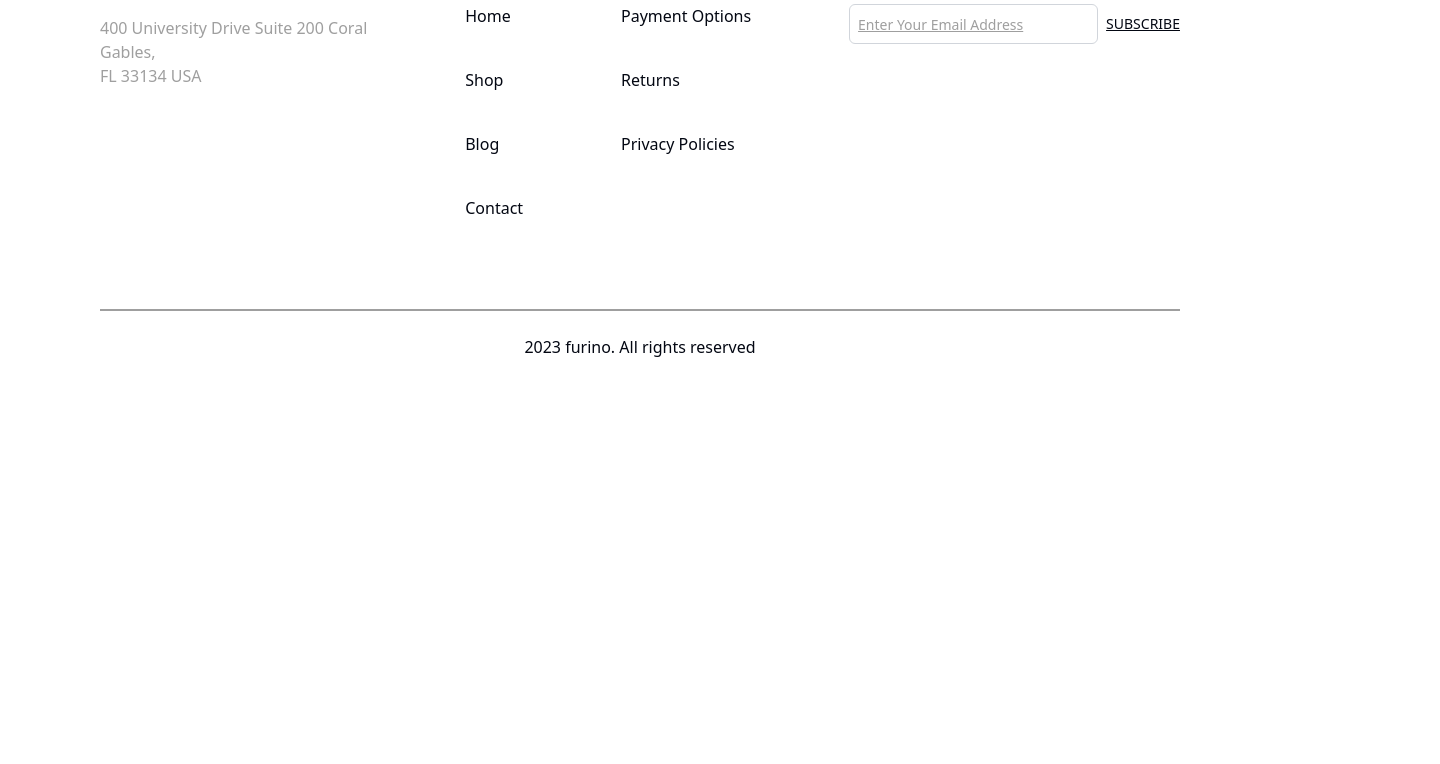
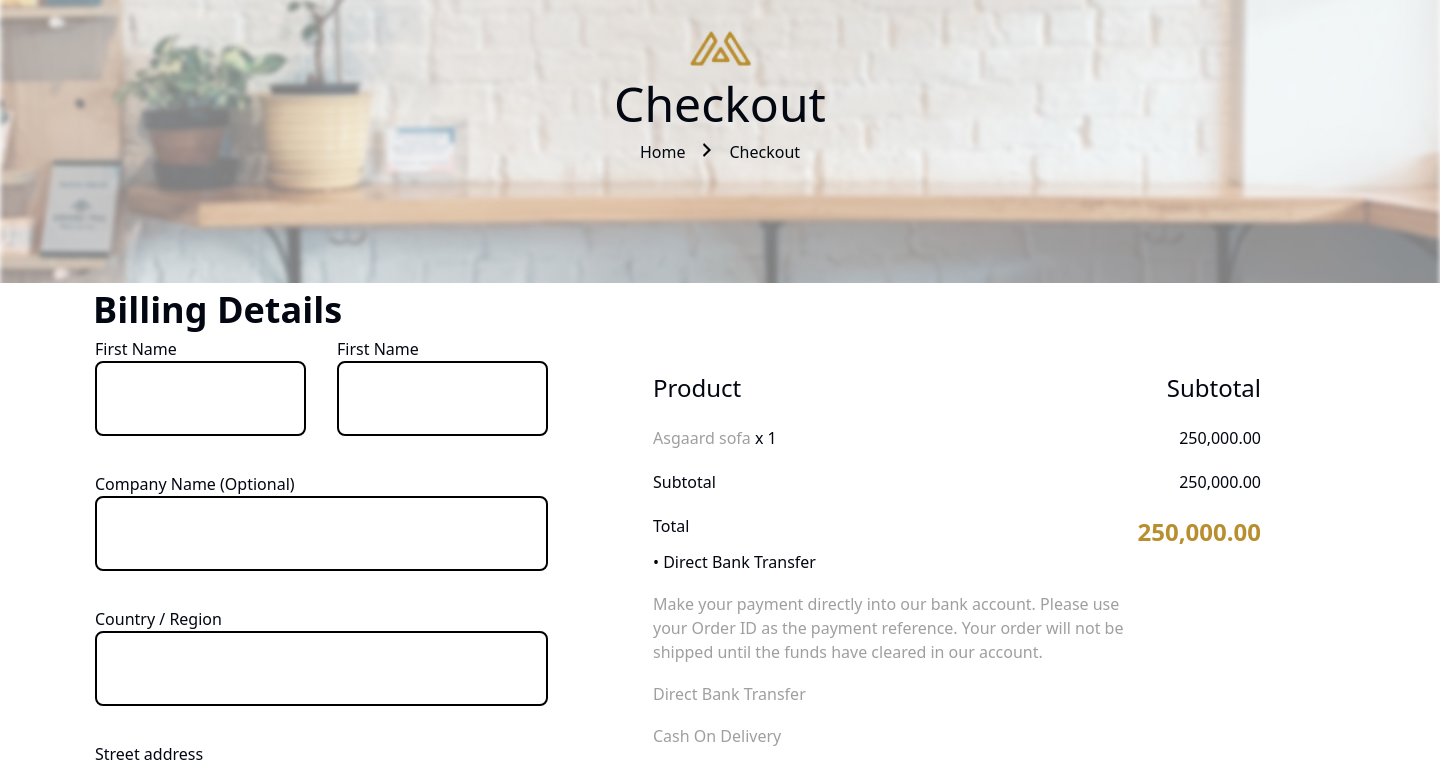
Before and after one commit to sherazi-412002/Q-2_ui-ux-hackathon, a Next.js app: page /chekout in a window 1280 px wide. Shown: the part 133-897 px from the top of the page, 1440 px wide, since content can reach past the window. Before the commit the page ends 800 px from the top, so only its background shows below. Built offline with nearby package versions, Linux system fonts and the light colour scheme.

Commit message:
updated code

```diff
--- a/src/app/chekout/page.tsx
+++ b/src/app/chekout/page.tsx
@@ -1,8 +1,111 @@
+import Banner from '@/components/Banner'
 import React from 'react'
 
 function page() {
   return (
-    <div>page</div>
+    <div>
+      <Banner pageTitle={'Checkout'} mainPage={'Home'} currentPage={'Checkout'}/>
+
+      <div className='flex justify-center gap-[26px]'>
+
+        {/* Billing Section */}
+        <div className='w-[608px] h-[1714px]'>
+
+          <h2 className='text-[36px] font-semibold ml-[74px]'>Billing Details</h2>
+          <ul className='ml-[76px] space-y-9'>
+            <li className='flex gap-[31px]'>
+
+                <div>
+                  <legend>First Name</legend>
+                  <input type="text" className='w-[211px] h-[75px] rounded-lg border-black border-2' />
+                </div>
+                <div>
+                  <legend>First Name</legend>
+                  <input type="text" className='w-[211px] h-[75px] rounded-lg border-black border-2' />
+                </div>
+
+            </li>
+            <li>
+              <legend>Company Name (Optional)</legend>
+              <input type="text" className='w-[453px] h-[75px] rounded-lg border-black border-2' />
+            </li>
+            <li>
+              <legend>Country / Region</legend>
+              <input type="text" className='w-[453px] h-[75px] rounded-lg border-black border-2' />
+            </li>
+            <li>
+              <legend>Street address</legend>
+              <input type="text" className='w-[453px] h-[75px] rounded-lg border-black border-2' />
+            </li>
+            <li>
+              <legend>Town / City</legend>
+              <input type="text" className='w-[453px] h-[75px] rounded-lg border-black border-2' />
+            </li>
+            <li>
+              <legend>Province</legend>
+              <input type="text" className='w-[453px] h-[75px] rounded-lg border-black border-2' />
+            </li>
+            <li>
+              <legend>ZIP code</legend>
+              <input type="text" className='w-[453px] h-[75px] rounded-lg border-black border-2' />
+            </li>
+            <li>
+              <legend>Phone</legend>
+              <input type="text" className='w-[453px] h-[75px] rounded-lg border-black border-2' />
+            </li>
+            <li>
+              <legend>Email address</legend>
+              <input type="text" className='w-[453px] h-[75px] rounded-lg border-black border-2' />
+            </li>
+            <li>
+              <input type="text" placeholder='Additional Information' className='w-[453px] h-[75px] rounded-lg border-black border-2' />
+            </li>
+          </ul>
+
+        </div>
+
+       {/* Order Section */}
+        <div className='w-[608px] h-[789px] pt-[87px] py-[47px]'>
+
+          <ul className='space-y-5'>
+            <li className='text-[24px] font-medium flex justify-between'>
+              <p>Product</p>
+              <p>Subtotal</p>
+            </li>
+            <li className='flex justify-between'>
+              <p><span className='text-text1'>Asgaard sofa</span> x 1</p>
+              <p>250,000.00</p>
+            </li>
+            <li className='flex justify-between'>
+              <p>Subtotal</p>
+              <p>250,000.00</p>
+            </li>
+            <li className='flex justify-between'>
+              <p>Total</p>
+              <p className='text-[24px] font-bold text-primary1'>250,000.00</p>
+            </li>
+          </ul>
+
+          <div className='space-y-[18px]'>
+            <h3> <span className='text-black text-[16px]'>•</span> Direct Bank Transfer</h3>
+            <p className='text-text1 font-light '>Make your payment directly into our bank account. Please use <br />
+             your Order ID as the payment reference. Your order will not be <br />
+              shipped until the funds have cleared in our account.</p>
+
+              <p className='text-text1 font-light '>Direct Bank Transfer</p>
+              <p className='text-text1 font-light '>Cash On Delivery</p>
+
+              <p>Your personal data will be used to support your experience <br />
+               throughout this website, to manage access to your account, and <br />
+                for other purposes described in our <span className='font-bold'> privacy policy. </span></p>
+
+          </div>
+
+          <button className='w-[312px] h-[64px] justify-center rounded-lg border-2 border-black'>Place Order</button>
+
+        </div>
+      </div>
+    </div>
   )
 }
 
--- a/src/app/contact/page.tsx
+++ b/src/app/contact/page.tsx
@@ -1,10 +1,11 @@
+import Banner from '@/components/Banner'
 import Contact from '@/components/Contact'
 import React from 'react'
 
 function page() {
   return (
     <div>
-
+      <Banner pageTitle='Contact' mainPage='Home' currentPage='Contact'/>
       <Contact/>
 
     </div>
--- a/src/app/product-comparison/page.tsx
+++ b/src/app/product-comparison/page.tsx
@@ -2,7 +2,9 @@ import React from 'react'
 
 function page() {
   return (
-    <div>page</div>
+    <div>
+
+    </div>
   )
 }
 
--- /dev/null
+++ b/src/components/Banner.tsx
@@ -0,0 +1,46 @@
+import Image from 'next/image'
+import React from 'react'
+import logo from "../../public/Meubel House_Logos-05.png";
+import rightIcon from '../../public/dashicons_arrow-down-alt2.png'
+
+interface chilProps {
+    pageTitle:string,
+    mainPage:string,
+    currentPage:string
+
+}
+
+
+const Banner:React.FC<chilProps> = (props) => {
+    const pageTitle = props.pageTitle
+    const mainPage = props.mainPage
+    const currentPage = props.currentPage
+  return (
+    <div>
+              {/* Top Section */}
+     <div className="TopBackgroundImg w-full lg:w-[1440px] flex flex-col items-center text-center h-[316px] pt-[61px] mt-[100px] px-4 sm:px-8">
+        <Image
+          src={logo}
+          alt="logo"
+          width={1000}
+          height={1000}
+          className="w-[60px] md:w-[66px] h-[50px] md:h-[40px]"
+        />
+        <h2 className="text-[32px] md:text-[48px] font-medium">{pageTitle}</h2>
+        <p className="flex gap-3 text-[14px] md:text-[16px] font-medium">
+          {mainPage}
+          <Image
+            src={rightIcon}
+            alt="Icon"
+            width={20}
+            height={20}
+            className="w-[20px] h-[20px]"
+          />
+          {currentPage}
+        </p>
+      </div>
+    </div>
+  )
+}
+
+export default Banner
--- a/src/components/HeroSection.tsx
+++ b/src/components/HeroSection.tsx
@@ -2,8 +2,8 @@ import React from 'react';
 
 const HeroSection = () => {
   return (
-    <div className="HeroSection bg-cover bg-center w-full lg:w-[1440px] h-auto lg:h-[717px] mt-[100px] flex justify-center lg:pl-[739px] lg:pt-[170px] ">
-      <div className="bg-transparent lg:bg-primary2 space-y-6 p-6 lg:h-[443px] lg:w-[643px] lg:pl-[41px] lg:pt-[62px]">
+    <div className="HeroSection bg-cover bg-center w-full lg:w-[1440px] h-[500px] lg:h-[717px] mt-[100px] flex justify-center lg:pl-[739px] lg:pt-[170px] ">
+      <div className="bg-opacity-80 lg:bg-opacity-100 bg-primary2 space-y-6 p-6 w-[380px] my-auto lg:my-0 rounded-lg h-[330px] lg:h-[443px] lg:w-[643px] lg:pl-[41px] lg:pt-[62px]">
         <p className="font-semibold text-[16px] text-center lg:text-left">New Arrival</p>
 
         <h2 className="text-[36px] lg:text-[52px] font-bold text-primary1 leading-tight text-center lg:text-left">
--- a/src/components/Navbar.tsx
+++ b/src/components/Navbar.tsx
@@ -50,13 +50,15 @@ const Navbar = () => {
             <Image src={cart} alt='cartIcon' width={1000} height={1000} className='w-[28px] h-[28px]'/>
             </button>
 
+
+            {/* Cart Section */}
             <Sheet open={isSheetOpen} onOpenChange={setIsSheetOpen}>
               <SheetContent side={"right"} className='w-[350px] h-[90vh] sm:w-[500px] lg:w-[1000px] sm:h-[90vh] flex flex-col justify-between'>
                 <SheetTitle>
                   <h1 className='text-[34px] font-bold'>Shopping Cart</h1>
                 </SheetTitle>
                 <hr />
-                <div className=' mt-[42px] '>
+                <div className='mt-6 lg:mt-[42px] '>
                    <div className='flex flex-col gap-5'>
                     <div className='flex justify-around items-center'>
                       <Image src={cartItem1} alt='cartItem1' height={1000} width={1000} className='w-[108px] h-[105px] rounded-lg'/>
@@ -79,16 +81,16 @@ const Navbar = () => {
                   </div>
 
 
-                  <div className='flex flex-col gap-7 mt-[160px]'>
+                  <div className='flex flex-col gap-7 mt-[80px] lg:mt-[160px]'>
                     <div className='flex'>
                       <p className='ml-[31px]'>Subtotal</p>
                       <p className='text-primary1 ml-[101px]'>Rs 520,000.00</p>
                     </div>
                     <hr />
                     <div className='text-[12px] flex justify-around mb-5'>
-                      <Link href={'/cart'}><Button className='rounded-2xl w-20 p-1 border-2 border-black' variant="outline" onClick={() => alert('Viewing full cart!')}>Cart</Button></Link>
-                      <Button className='rounded-2xl w-24 p-1 border-2 border-black' variant="outline" onClick={() => alert('Going to Checkout!')}>Checkout</Button>
-                      <Button className='rounded-2xl w-28 p-1 border-2 border-black' variant="outline" onClick={() => alert('Going to Comparison!')}>Comparison </Button>
+                      <Link href={'/cart'}><Button className='rounded-2xl w-20 p-1 border-2 border-black' variant="outline">Cart</Button></Link>
+                      <Button className='rounded-2xl w-24 p-1 border-2 border-black' variant="outline">Checkout</Button>
+                      <Button className='rounded-2xl w-28 p-1 border-2 border-black' variant="outline">Comparison </Button>
                     </div>
                   </div>
                 </div>
@@ -121,14 +123,15 @@ const Navbar = () => {
                 </SheetTitle>
 
                 <div className='flex flex-col gap-10 mt-20 items-center'>
-                 <div className='flex gap-5 sm:gap-[45px]'>
+                  <div className='flex gap-8 sm:gap-[45px]'>
 
-                  <Image src={alertPic} alt='alert' width={1000} height={1000} className='w-[28px] h-[28px]'/>
-                  <Image src={search} alt='searchIcon' width={1000} height={1000} className='w-[28px] h-[28px]'/>
-                  <Image src={heart} alt='heartIcon' width={1000} height={1000} className='w-[28px] h-[28px]'/>
-                  <Image src={cart} alt='cartIcon' width={1000} height={1000} className='w-[28px] h-[28px]'/>
-
-                 </div>
+                    <Image src={alertPic} alt='alert' width={1000} height={1000} className='w-[28px] h-[28px]'/>
+                    <Image src={search} alt='searchIcon' width={1000} height={1000} className='w-[28px] h-[28px]'/>
+                    <Image src={heart} alt='heartIcon' width={1000} height={1000} className='w-[28px] h-[28px]'/>
+                    <button  onClick={() => setIsSheetOpen(true)}>
+                      <Image src={cart} alt='cartIcon' width={1000} height={1000} className='w-[28px] h-[28px]'/>
+                    </button>
+                  </div>
 
 
                  <div>
--- a/src/components/Products.tsx
+++ b/src/components/Products.tsx
@@ -3,7 +3,7 @@ import ProductCard from './ProductsCard'
 
 function Products() {
   return (
-    <div className='w-full lg:w-[1236px] h-auto xl:h-[1084px] flex flex-col items-center justify-center mx-auto mt-[56px]'>
+    <div className='w-full mx-w-[1236px] h-auto xl:h-[1084px] flex flex-col items-center justify-center mx-auto mt-[56px]'>
        <h2 className='text-[40px] font-bold text-[#3A3A3A] mb-[32px] md:text-center'>Our Products</h2>
        <ProductCard />
        <div className='flex md:justify-center'><button className='w-[245px] h-[48px] border-primary1 text-primary1 hover:opacity-80 border-2 p-3 mt-[32px]'>View All</button></div>
--- a/src/components/RangeSection.tsx
+++ b/src/components/RangeSection.tsx
@@ -6,12 +6,14 @@ import Image from 'next/image';
 
 const RangeSection = () => {
   return (
-    <section className="w-full max-w-[1183px] mx-auto mt-[57px] flex flex-col px-6 lg:px-0">
+    <section className="w-full max-w-[1183px] mx-auto mt-[57px] flex flex-col lg:px-0">
+
       {/* Header Section */}
       <div className="flex flex-col justify-center items-center text-center">
         <h2 className="text-[24px] lg:text-[32px] font-bold text-text2">Browse The Range</h2>
         <p className="text-[16px] lg:text-[20px] text-text3">Lorem ipsum dolor sit amet, consectetur adipiscing elit.</p>
       </div>
+
 
       {/* Image Grid Section */}
       <div className="flex flex-col md:flex-row gap-[30px] mt-[40px] lg:mt-[63px]">
```
Also changed, not shown: src/app/shop/page.tsx (+4 -16 lines), src/components/Contact.tsx (+0 -25 lines).
